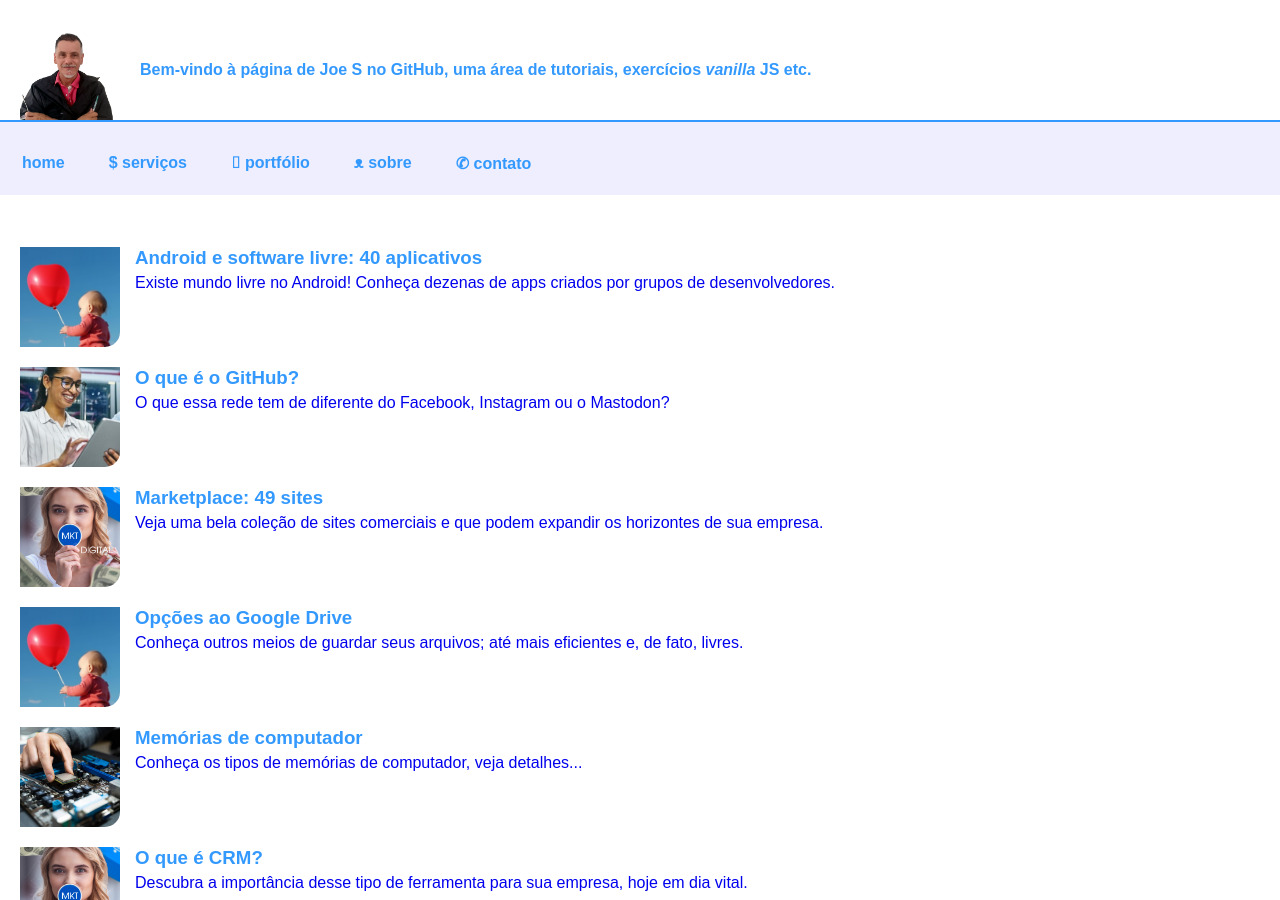
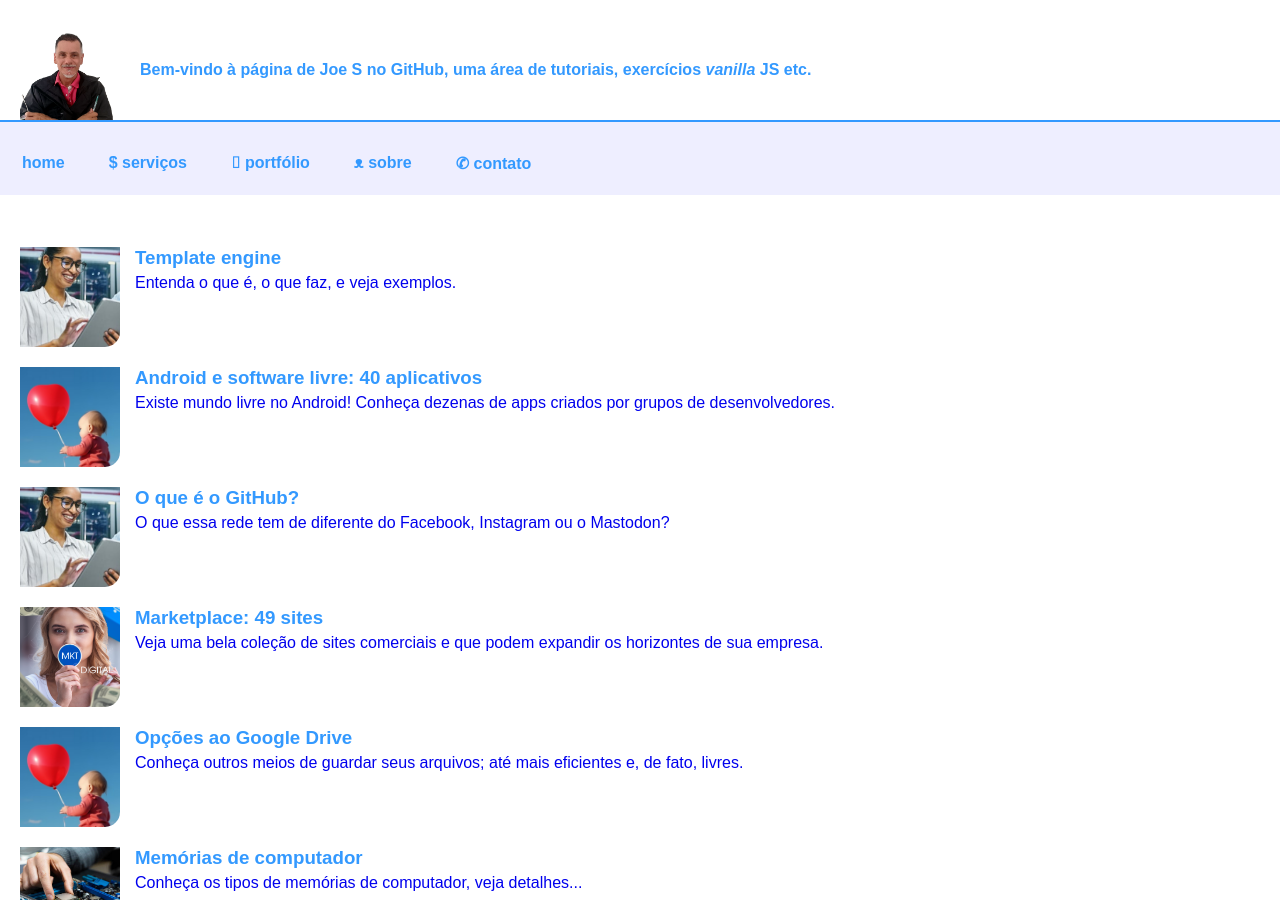
Before and after one commit to Joesynth/joesynth.github.io, a Jekyll site: the page built from index.html, in a window 1280 px wide and 900 px high. Built offline with Jekyll 4.4.1, drawn with Linux system fonts in a browser that asks for light colours.

Commit message:
Update artigo.json

```diff
--- a/_data/artigo.json
+++ b/_data/artigo.json
@@ -1,4 +1,10 @@
 [
+  {
+    "href": "template-engine.html",
+    "src": "image/ti.png",
+    "h3": "Template engine",
+    "p": "Entenda o que é, o que faz, e veja exemplos."
+  },
   {
     "href": "android-software-livre-40-aplicativos.html",
     "src": "image/foss.png",
```
